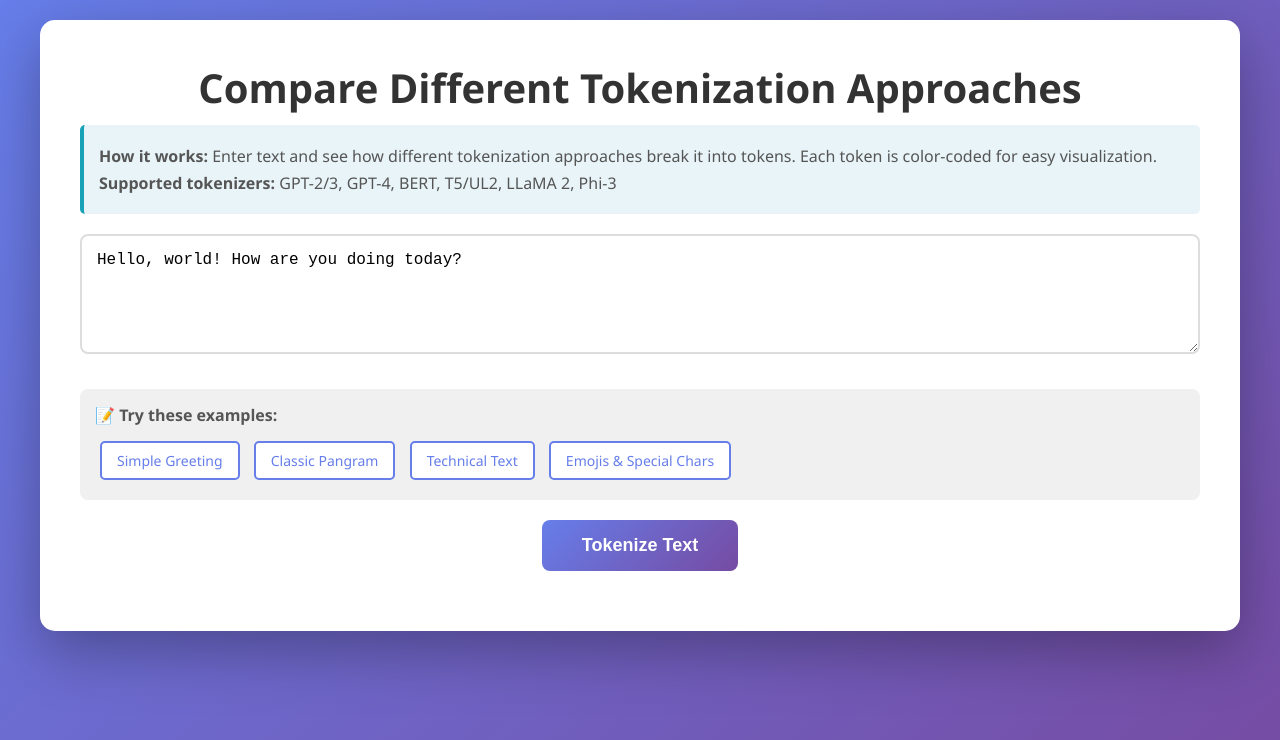
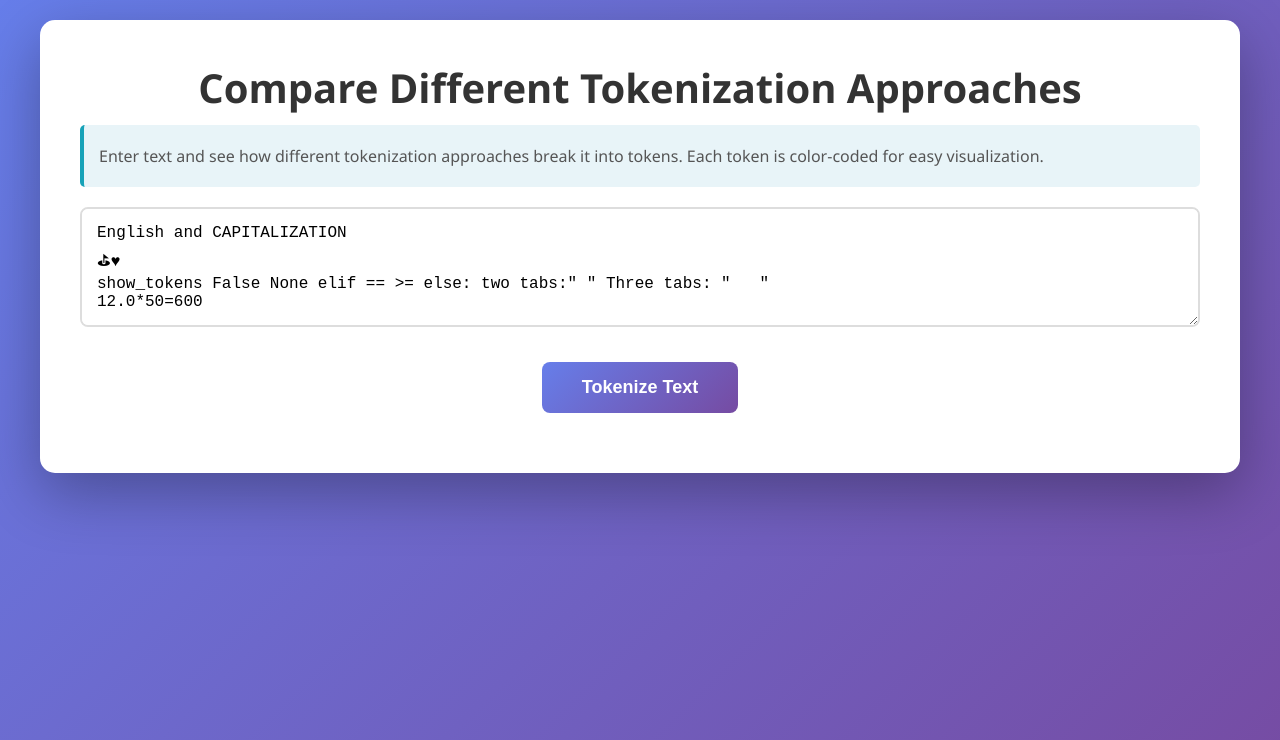
Before and after one commit to conoromahony/word-embedding, a Flask app: page / in a window 1280 px wide. Shown: the top 740 px of the page. Run offline with Flask 3, Linux system fonts and the light colour scheme.

Commit message:
Some minor edits, and the addition of the Hugging Face token.

```diff
--- a/app.py
+++ b/app.py
@@ -8,6 +8,10 @@ import random
 import tiktoken
 import os
 from flask import Flask, render_template, request, jsonify
+from huggingface_hub import login
+import os
+
+login(token=os.environ["HF_TOKEN"])
 
 # Set environment variable to disable symlinks in Hugging Face Hub
 # This helps with offline environments
@@ -113,9 +117,6 @@ def tokenize_t5(text):
     return tokens
 
 
-
-
-
 def tokenize_bert(text):
     """Tokenize text using BERT tokenizer from bert-base-uncased."""
     if not TRANSFORMERS_AVAILABLE:
@@ -144,12 +145,6 @@ def tokenize_gpt4(text):
         return ["[GPT-4 tokenization failed: Encoding not available offline]"]
 
 
-
-
-
-
-
-
 def tokenize_phi3(text):
     """Tokenize text using Phi-3 tokenizer (fallback to microsoft/phi-2)."""
     if not TRANSFORMERS_AVAILABLE:
@@ -161,9 +156,7 @@ def tokenize_phi3(text):
         # for security reasons. This may cause the tokenizer to fail, which is acceptable
         # in favor of not executing arbitrary remote code. In production, use pre-validated
         # and cached models only.
-        tokenizer = AutoTokenizer.from_pretrained('microsoft/phi-2',
-                                                   local_files_only=True,
-                                                   trust_remote_code=False)
+        tokenizer = AutoTokenizer.from_pretrained('microsoft/phi-2')
         # Get token strings only (no IDs)
         encoded = tokenizer(text, add_special_tokens=False)
         tokens = tokenizer.convert_ids_to_tokens(encoded['input_ids'])
@@ -179,16 +172,7 @@ def tokenize_llama2(text):
         return ["[Transformers library not available]"]
 
     try:
-        # Note: LLaMA models may require authentication for gated model access
-        # Try LlamaTokenizer first, then AutoTokenizer as fallback
-        tokenizer = None
-        for tokenizer_class in [LlamaTokenizer, AutoTokenizer]:
-            try:
-                tokenizer = tokenizer_class.from_pretrained('meta-llama/Llama-2-7b-hf',
-                                                           local_files_only=True)
-                break
-            except (OSError, ValueError):
-                continue
+        tokenizer = AutoTokenizer.from_pretrained('meta-llama/Llama-2-7b-hf')
 
         if tokenizer is None:
             return ["[LLaMA 2 tokenization failed: Model not available offline]"]
@@ -252,32 +236,38 @@ def tokenize():
     # Create colored token representations in the specified order
     results = {
         'gpt2': {
-            'name': 'GPT-2/GPT-3 - BPE tokenizer with 50,257 vocabulary tokens.',
+            'name': 'GPT-2/GPT-3',
+            'description': 'BPE tokenizer from OpenAI with 50,257 vocabulary tokens.',
             'tokens': create_colored_tokens(gpt2_tokens),
             'count': len(gpt2_tokens)
         },
         'gpt4': {
-            'name': 'GPT-4 - Enhanced BPE tokenizer with 100,000 vocabulary tokens.',
+            'name': 'GPT-4',
+            'description': 'Enhanced BPE tokenizer from OpenAI with 100,000 vocabulary tokens.',
             'tokens': create_colored_tokens(gpt4_tokens),
             'count': len(gpt4_tokens)
         },
         'bert': {
-            'name': 'BERT - WordPiece tokenizer with 30,522 vocabulary tokens.',
+            'name': 'BERT',
+            'description': 'WordPiece tokenizer (uncased) from Google with 30,522 vocabulary tokens.',
             'tokens': create_colored_tokens(bert_tokens),
             'count': len(bert_tokens)
         },
         't5': {
-            'name': 'T5/UL2 - SentencePiece tokenizer with 32,128 vocabulary tokens.',
+            'name': 'T5/UL2',
+            'description': 'SentencePiece tokenizer from Google with 32,128 vocabulary tokens.',
             'tokens': create_colored_tokens(t5_tokens),
             'count': len(t5_tokens)
         },
         'llama2': {
-            'name': 'LLaMA 2 - SentencePiece tokenizer with 32,000 vocabulary tokens.',
+            'name': 'LLaMA 2',
+            'description': 'SentencePiece tokenizer from Meta with 32,000 vocabulary tokens.',
             'tokens': create_colored_tokens(llama2_tokens),
             'count': len(llama2_tokens)
         },
         'phi3': {
-            'name': 'Phi-3 - CodeGen tokenizer with 51,200 vocabulary tokens.',
+            'name': 'Phi-3',
+            'description': 'CodeGen tokenizer from Microsoft with 51,200 vocabulary tokens.',
             'tokens': create_colored_tokens(phi3_tokens),
             'count': len(phi3_tokens)
         }
--- a/templates/index.html
+++ b/templates/index.html
@@ -122,6 +122,11 @@
             color: #333;
         }
 
+        .tokenizer-description {
+            font-size: 1em;
+            color: #333;
+        }
+
         .token-count {
             background: #667eea;
             color: white;
@@ -181,37 +186,6 @@
             display: block;
         }
 
-        .examples {
-            margin-top: 15px;
-            padding: 15px;
-            background: #f0f0f0;
-            border-radius: 8px;
-        }
-
-        .examples h3 {
-            color: #555;
-            margin-bottom: 10px;
-            font-size: 1em;
-        }
-
-        .example-btn {
-            display: inline-block;
-            background: white;
-            color: #667eea;
-            border: 2px solid #667eea;
-            padding: 8px 15px;
-            margin: 5px;
-            border-radius: 5px;
-            cursor: pointer;
-            font-size: 14px;
-            transition: all 0.2s;
-        }
-
-        .example-btn:hover {
-            background: #667eea;
-            color: white;
-        }
-
         .info-box {
             background: #e8f4f8;
             border-left: 4px solid #17a2b8;
@@ -231,20 +205,14 @@
         <h1>Compare Different Tokenization Approaches</h1>
 
         <div class="info-box">
-            <p><strong>How it works:</strong> Enter text and see how different tokenization approaches break it into tokens. Each token is color-coded for easy visualization.</p>
-            <p><strong>Supported tokenizers:</strong> GPT-2/3, GPT-4, BERT, T5/UL2, LLaMA 2, Phi-3</p>
+            <p>Enter text and see how different tokenization approaches break it into tokens. Each token is color-coded for easy visualization.</p>
         </div>
 
         <div class="input-section">
-            <textarea id="inputText" placeholder="Enter your text here to see how it gets tokenized by different LLM approaches...">Hello, world! How are you doing today?</textarea>
-        </div>
-
-        <div class="examples">
-            <h3>📝 Try these examples:</h3>
-            <span class="example-btn" data-example="Hello, world! How are you doing today?">Simple Greeting</span>
-            <span class="example-btn" data-example="The quick brown fox jumps over the lazy dog.">Classic Pangram</span>
-            <span class="example-btn" data-example="OpenAI's GPT-4 is a state-of-the-art language model.">Technical Text</span>
-            <span class="example-btn" data-example="🎉 Emojis and special chars: @#$%^&*()">Emojis & Special Chars</span>
+            <textarea id="inputText" placeholder="Enter your text here to see how it gets tokenized by different LLM approaches...">English and CAPITALIZATION
+⛳︎♥︎
+show_tokens False None elif == >= else: two tabs:" " Three tabs: "   "
+12.0*50=600</textarea>
         </div>
 
         <div class="button-container">
@@ -350,11 +318,16 @@
                     nameSpan.className = 'tokenizer-name';
                     nameSpan.textContent = result.name;
 
+                    const descriptionSpan = document.createElement('span');
+                    descriptionSpan.className = 'tokenizer-description';
+                    descriptionSpan.textContent = result.description;
+
                     const countSpan = document.createElement('span');
                     countSpan.className = 'token-count';
                     countSpan.textContent = `${result.count} tokens`;
 
                     headerDiv.appendChild(nameSpan);
+                    headerDiv.appendChild(descriptionSpan);
                     headerDiv.appendChild(countSpan);
 
                     const tokensContainer = document.createElement('div');
```
